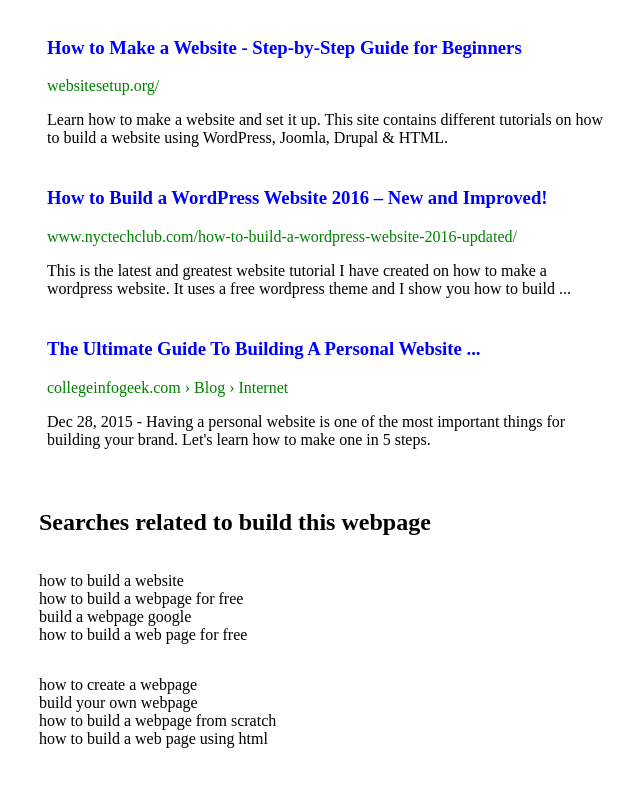
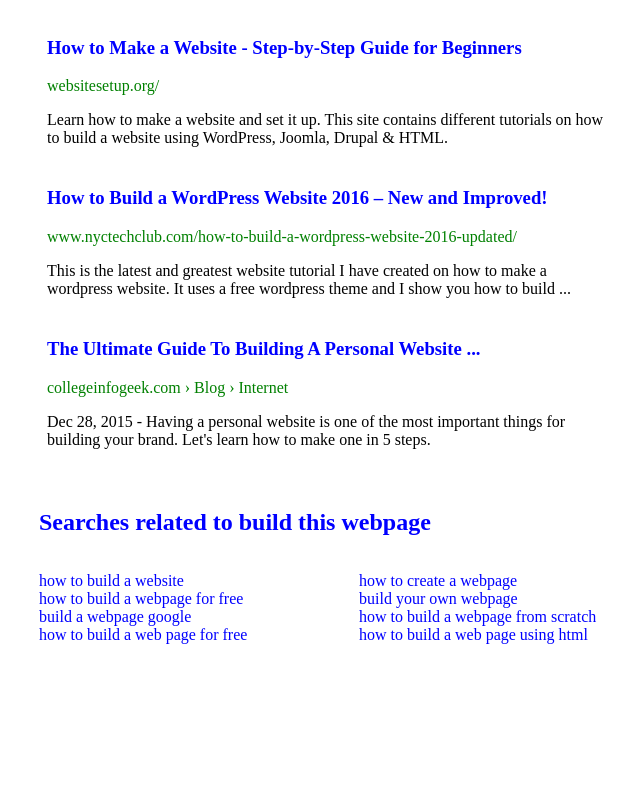
Before and after one commit to Alexander-Mckinnon/google-homepage, a plain HTML site: page results.html in a window 1280 px wide. Shown: the part 1229-2016 px from the top of the page, without its empty margins (57-697 px from the left). Drawn offline with Linux system fonts and the light colour scheme.

Commit message:
Added more shit

```diff
--- a/main.css
+++ b/main.css
@@ -193,6 +193,17 @@ nav li:hover{
 
 #related{
     display:flex;
-    flex-direction: column;
     margin-left:6em;
+    width:40em;
+    flex-wrap: wrap;
+
+
+
 }
+ul{
+    width:50%;
+}
+
+.blue, li{
+    color:blue;
+}
--- a/results.html
+++ b/results.html
@@ -111,7 +111,7 @@
 
     <div id = "related">
 
-        <h2>Searches related to build this webpage</h2>
+         <header class = "blue"><h2>Searches related to build this webpage</h2></header>
         <ul>
             <li>how to build a website</li>
             <li>how to build a webpage for free</li>
@@ -119,7 +119,7 @@
             <li>how to build a web page for free</li>
         </ul>
 
-        <ul class = "line">
+        <ul>
             <li>how to create a webpage</li>
             <li>build your own webpage</li>
             <li>how to build a webpage from scratch</li>
```
